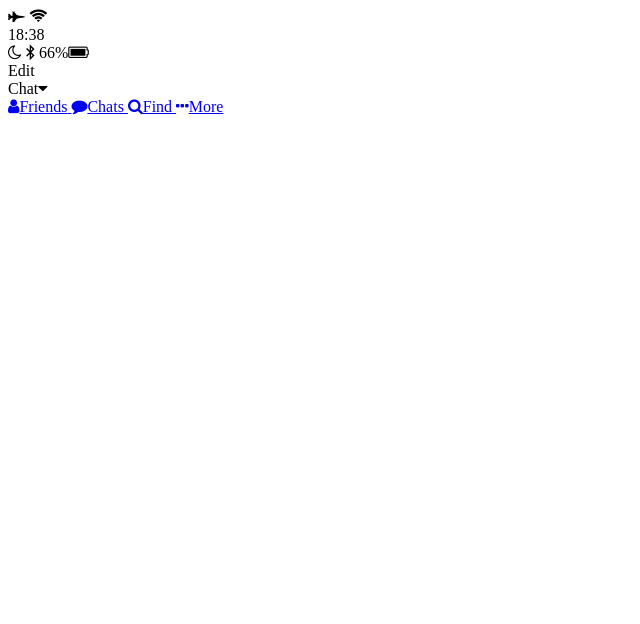
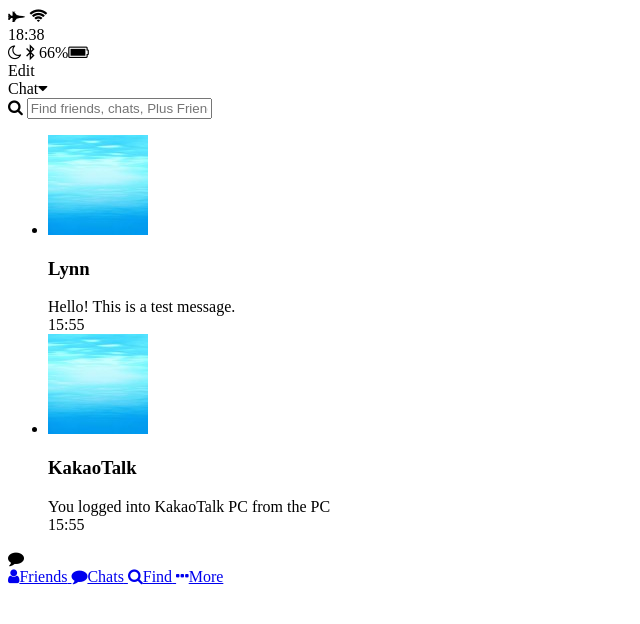
Before and after one commit to jinwoojimmy/kakao-clone, a plain HTML site: page chats.html in a window 1280 px wide. Shown: the whole page, without its empty margins (0-640 px from the left). Drawn offline with Linux system fonts and the light colour scheme.

Commit message:
chats main implemented

```diff
--- a/chats.html
+++ b/chats.html
@@ -37,6 +37,41 @@
 			</div>
 		</div>
 	</header>
+	<main class="chats">
+		<div class="search-bar">
+			<i class="fa fa-search"></i>
+			<input type="text" placeholder="Find friends, chats, Plus Friends">
+		</div>
+		<ul class="chats__list">
+			<li class="chats__chat">
+				<div class="chat__content">
+					<img src="images/sample.jpg" alt="">
+					<div class="chat__preview">
+						<h3 class="chat__user">Lynn</h3>
+						<span class="chat__last-message">Hello! This is a test message.</span>
+					</div>
+				</div>
+				<span class="chat__date-time">
+					15:55
+				</span>
+			</li>
+			<li class="chats__chat">
+				<div class="chat__content">
+					<img src="images/sample.jpg" alt="">
+					<div class="chat__preview">
+						<h3 class="chat__user">KakaoTalk</h3>
+						<span class="chat__last-message">You logged into KakaoTalk PC from the PC</span>
+					</div>
+				</div>
+				<span class="chat__date-time">
+					15:55
+				</span>
+			</li>
+		</ul>
+		<div class="chat-btn">
+			<i class="fa fa-comment"></i>
+		</div>
+	</main>
 	<nav class="tab-bar">
 		<a href="index.html" class="tab-bar__tab">
 			<i class="fa fa-user"></i><span class="tab-bar-title">Friends</span>
```
Also changed, not shown: images/sample.jpg (added).
